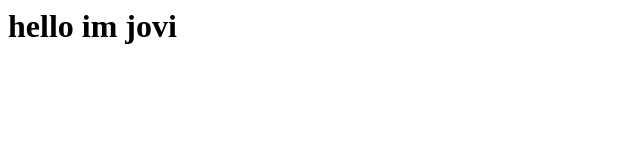
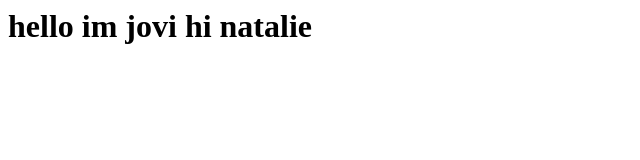
Before and after one commit to j0v123/j0v123.github.io, a plain HTML site: page index.html in a window 1280 px wide. Shown: the whole page, without its empty margins (0-640 px from the left). Drawn offline with Linux system fonts and the light colour scheme.

Commit message:
Update index.html

```diff
--- a/index.html
+++ b/index.html
@@ -1 +1 @@
-<h1>hello im jovi</h1>
+<h1>hello im jovi hi natalie</h1>
```
